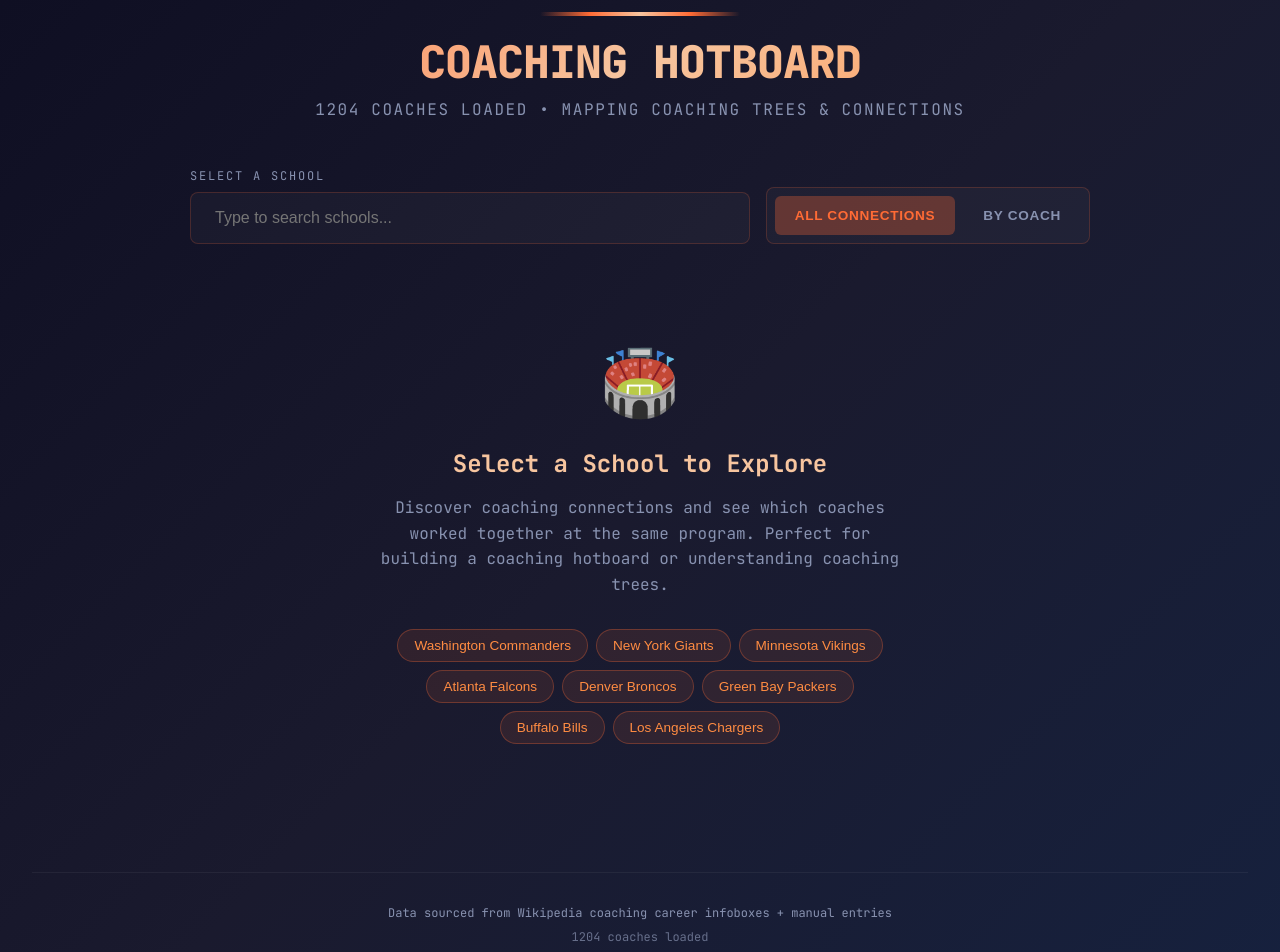
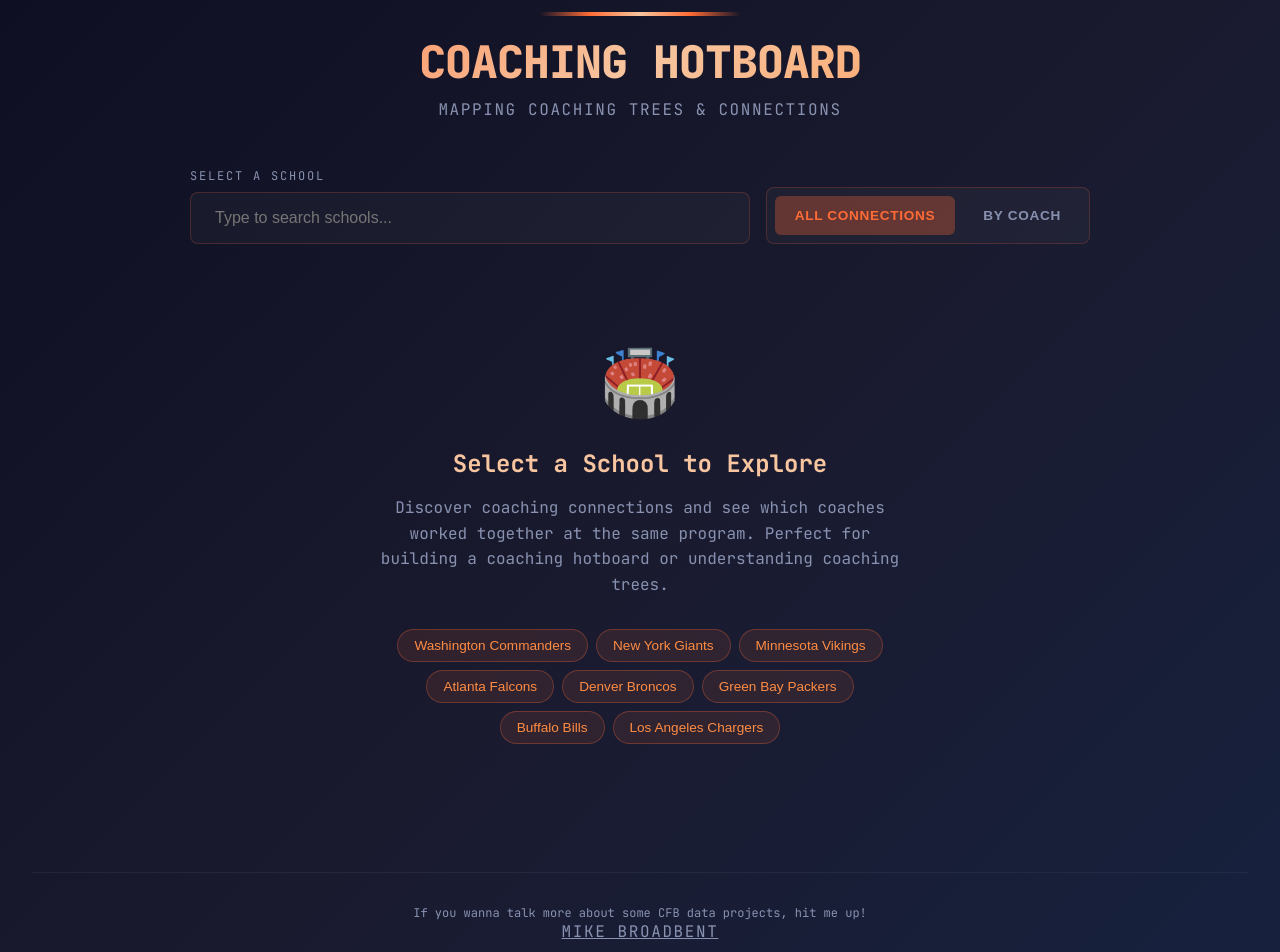
Before and after one commit to michaelbroadbent/coaching-hotboard, a React (Vite) app: page / in a window 1280 px wide. Shown: the top 952 px of the page. Built offline with nearby package versions, Linux system fonts and the light colour scheme.

Commit message:
update header and footer

```diff
--- a/src/CoachingHotboard.jsx
+++ b/src/CoachingHotboard.jsx
@@ -371,7 +371,7 @@
           letterSpacing: '0.1em',
           textTransform: 'uppercase'
         }}>
-          {coachesData.length} Coaches Loaded • Mapping Coaching Trees & Connections
+          Mapping Coaching Trees & Connections
         </p>
       </header>
 
@@ -1020,10 +1020,15 @@
         color: '#8892b0',
         fontSize: '0.75rem'
       }}>
-        <p>Data sourced from Wikipedia coaching career infoboxes + manual entries</p>
-        <p style={{ marginTop: '0.5rem', opacity: 0.7 }}>
-          {coachesData.length} coaches loaded
-        </p>
+        <p>If you wanna talk more about some CFB data projects, hit me up!</p>
+        <a href="https://x.com/MikeBbent" style={{
+          color: '#8892b0',
+          fontSize: '1rem',
+          letterSpacing: '0.1em',
+          textTransform: 'uppercase'
+        }}>
+          Mike Broadbent
+        </a>
       </footer>
     </div>
   );
```
